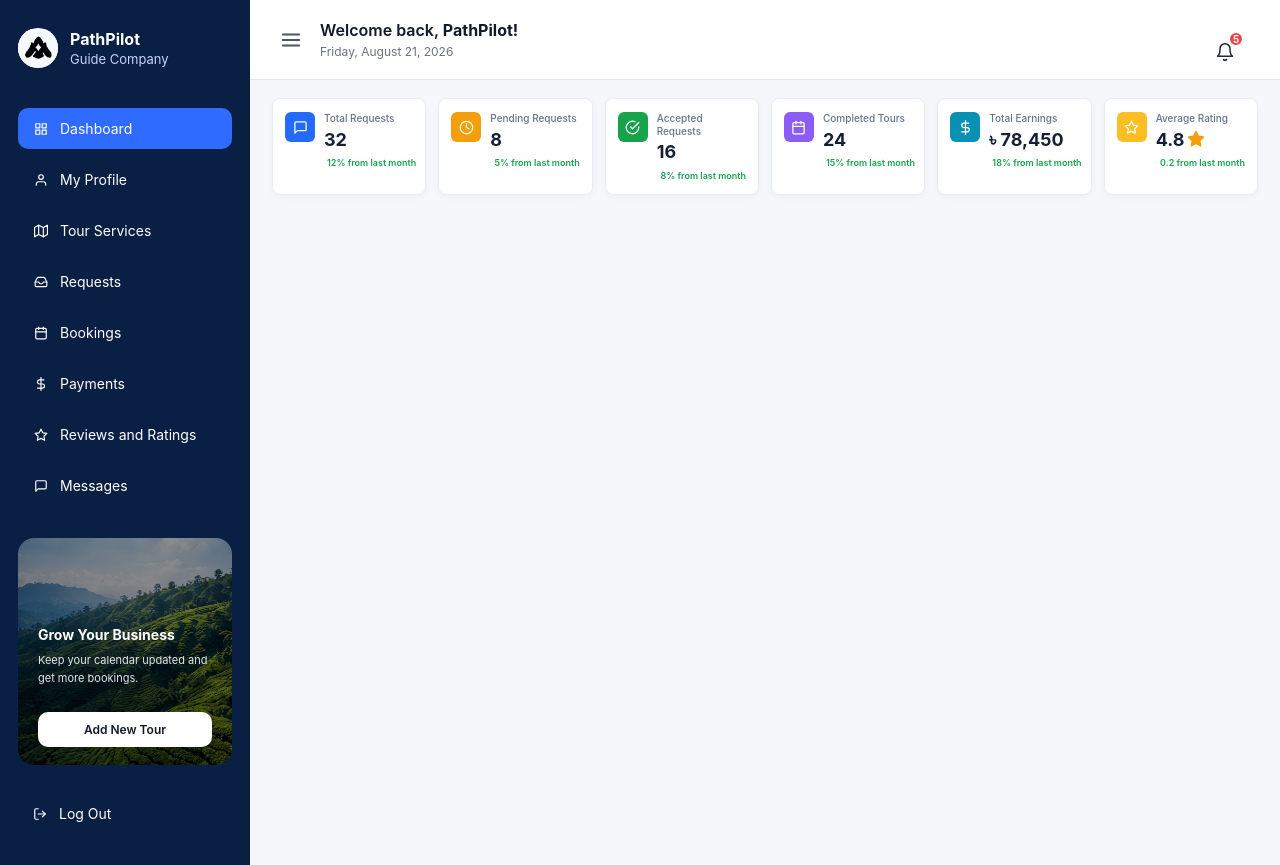
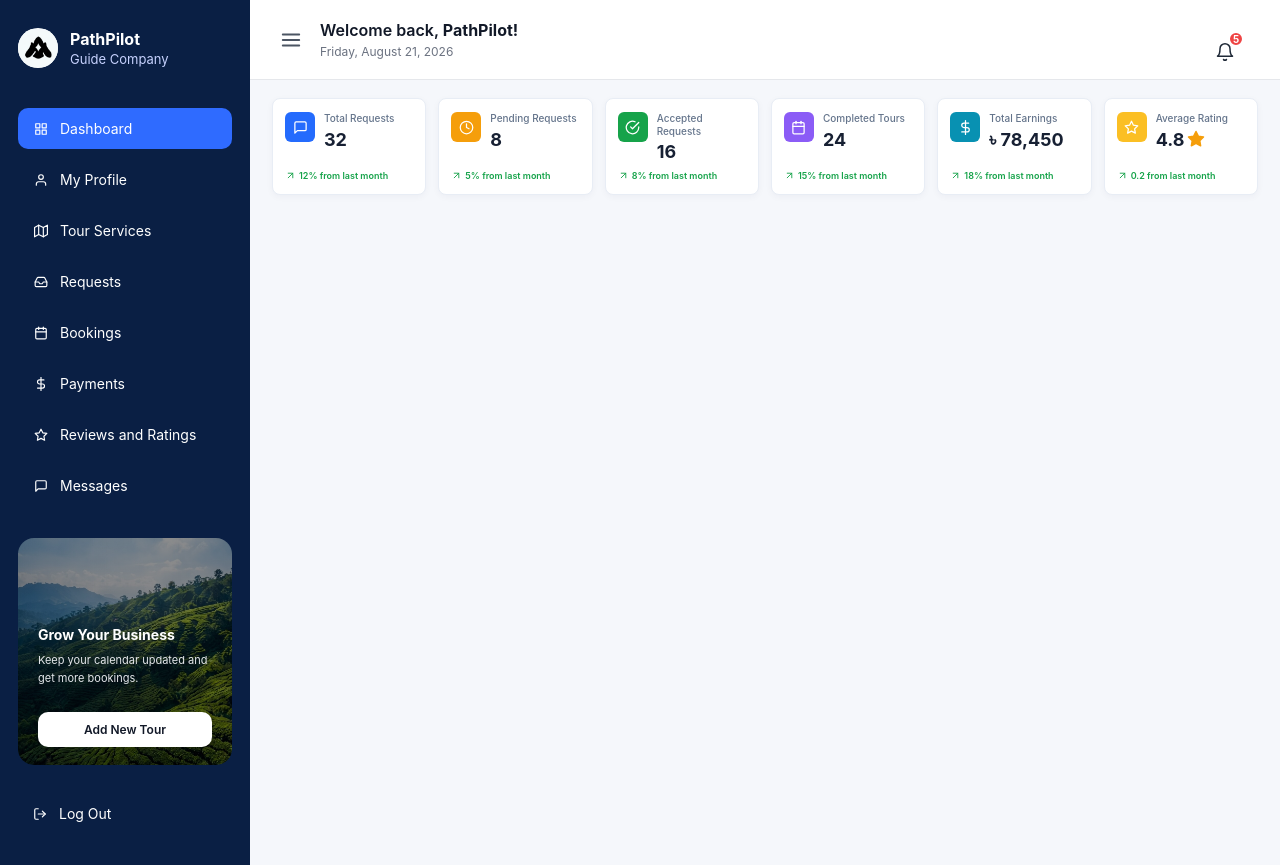
Before and after one commit to fahmida47/TripMesh, a React app in the folder frontend/: page /guide-dashboard in a window 1280 px wide. Built offline with nearby package versions, Linux system fonts and the light colour scheme; the HTML template or start-up script is replaced by a standard one.

Commit message:
Implement guide dashboard stats

```diff
--- a/frontend/src/pages/GuideDashboard/components/DashboardStats.css
+++ b/frontend/src/pages/GuideDashboard/components/DashboardStats.css
@@ -11,6 +11,12 @@
   border: 1px solid #e8edf5;
   border-radius: 8px;
   box-shadow: 0 2px 7px rgba(15, 31, 68, 0.04);
+  display: flex;
+  flex-direction: column;
+  justify-content: space-between;
+}
+
+.stat-card__header {
   display: flex;
   gap: 9px;
   align-items: flex-start;
--- a/frontend/src/pages/GuideDashboard/components/StatCard.jsx
+++ b/frontend/src/pages/GuideDashboard/components/StatCard.jsx
@@ -21,6 +21,7 @@ const StatCard = ({
 
   return (
     <article className="stat-card">
+      <div className="stat-card__header">
         <div className={`stat-card__icon stat-card__icon--${tone}`}>
           <Icon aria-hidden="true" />
         </div>
@@ -31,11 +32,12 @@ const StatCard = ({
           {formattedValue}
           {format === "rating" && <FiStar className="stat-card__star" aria-label="star" />}
           </p>
+        </div>
+      </div>
       <p className={`stat-card__change stat-card__change--${trend}`}>
         <TrendIcon aria-hidden="true" />
         {changeText}
       </p>
-      </div>
     </article>
   );
 };
```
Lines whose indentation alone changed are shown as unchanged.
